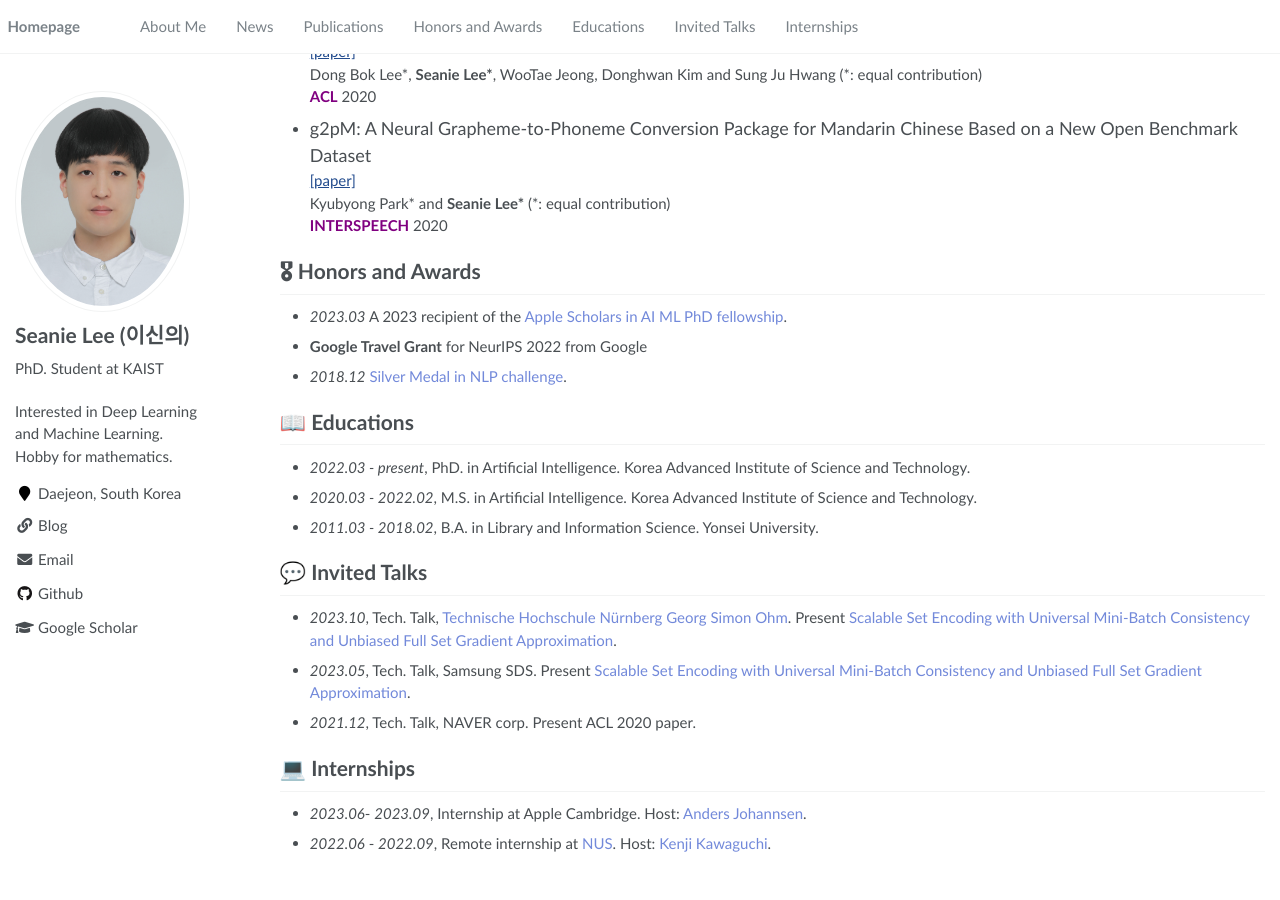
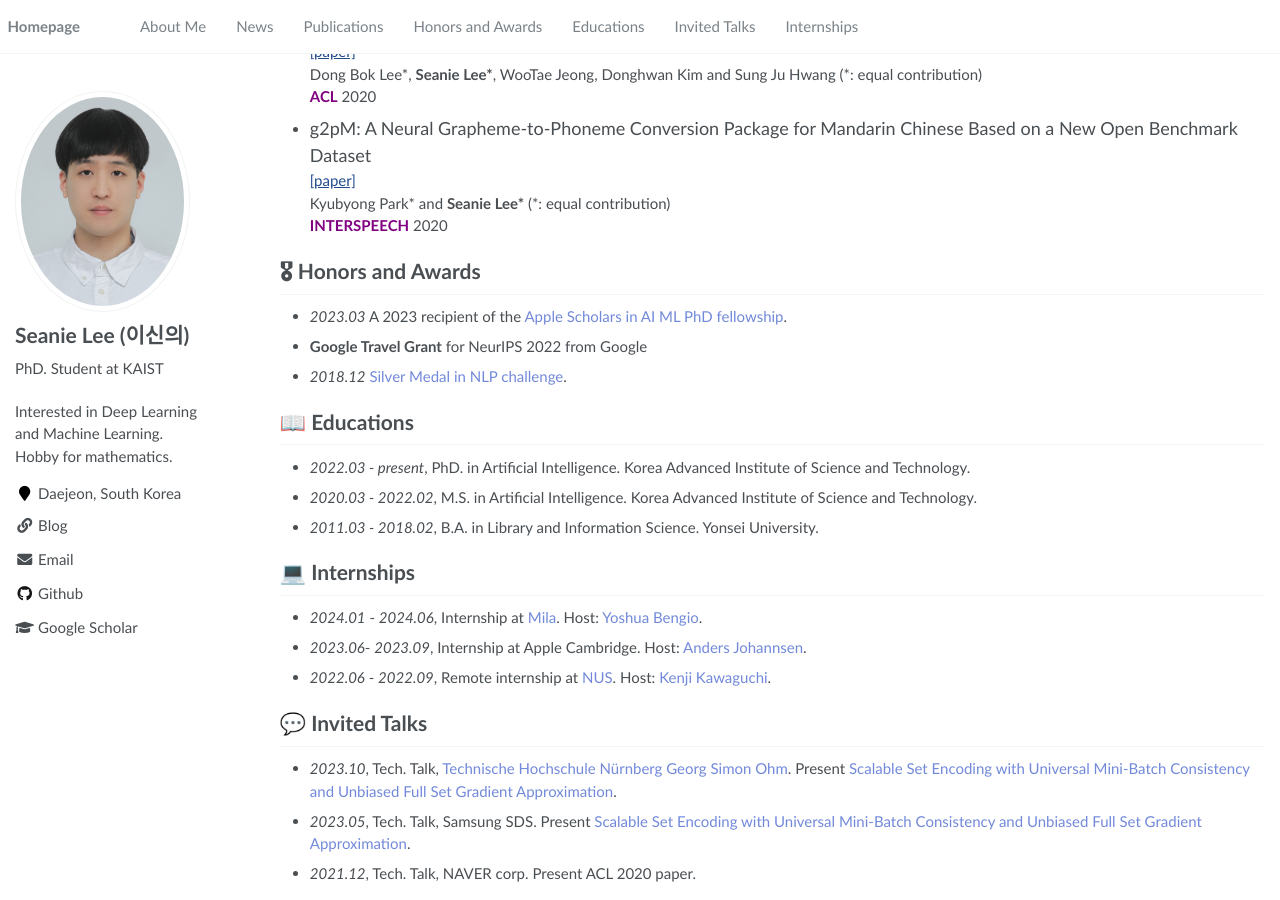
Before and after one commit to seanie12/seanie12.github.io, a Jekyll site: the page built from _pages/about.md, in a window 1280 px wide and 900 px high, scrolled down 2029 px. Built offline with Jekyll 4.4.1, drawn with Linux system fonts in a browser that asks for light colours; before the commit the page ends 2899 px from its top, so only the background shows below that.

Commit message:
Update about.md

```diff
--- a/_pages/about.md
+++ b/_pages/about.md
@@ -21,9 +21,8 @@ I am a PhD student at <a href="https://www.mlai-kaist.com/" style="color: #7289d
 
 
 
-
 # 🔥 News
-- *2023.09*: &nbsp;🎉🎉 I got an internship offer from [Mila](https://mila.quebec/en/), supervised by [Yoshua Bengio](https://yoshuabengio.org/).
+- *2023.09*: &nbsp;🎉🎉 I got an internship offer from <a href="https://mila.quebec/en/" style="color: #7289da; text-decoration: none;" >Mila</a>, supervised by <a href="https://yoshuabengio.org/" style="color: #7289da; text-decoration: none;">Yoshua Bengio</a>.
 - *2023.09*: &nbsp;🎉🎉 One paper accepted to NeurIPS 2023.
 - *2023.04*: &nbsp;🎉🎉 Two papers accepted to ICML 2023.
 - *2023.03*: &nbsp;🎉🎉 Selected as a 2023 recipient of the <a href="https://machinelearning.apple.com/updates/apple-scholars-aiml-2023" style="color: #7289da; text-decoration: none;">Apple Scholars in AI ML PhD fellowship</a>.
@@ -131,7 +130,6 @@ Kyubyong Park\* and **Seanie Lee\*** (\*: equal contribution) \\
 
 
 
-
 # 🎖 Honors and Awards
 - *2023.03* A 2023 recipient of the <a href="https://machinelearning.apple.com/updates/apple-scholars-aiml-2023" style="color: #7289da; text-decoration: none;">Apple Scholars in AI ML PhD fellowship</a>.
 - **Google Travel Grant** for NeurIPS 2022 from Google
@@ -144,12 +142,16 @@ Kyubyong Park\* and **Seanie Lee\*** (\*: equal contribution) \\
 - *2011.03 - 2018.02*, B.A. in Library and Information Science. Yonsei University.
 <!-- - *2008.03 - 2011.02*, Hanyoung Foreign Language High School. -->
 
+
+# 💻 Internships
+- *2024.01* - *2024.06*, Internship at <a href="https://mila.quebec/en/" style="color: #7289da; text-decoration: none;">Mila</a>. Host: <a href="https://yoshuabengio.org/" style="color: #7289da; text-decoration: none;">Yoshua Bengio</a>.
+
+- *2023.06*- *2023.09*, Internship at Apple Cambridge. Host: <a href="http://www.johannsen.com/" style="color: #7289da; text-decoration: none;">Anders Johannsen</a>.
+- *2022.06* - *2022.09*, Remote internship at <a href="https://ml.comp.nus.edu.sg/" style="color: #7289da; text-decoration: none;">NUS</a>. Host: <a href="https://ml.comp.nus.edu.sg/kawaguchi" style="color: #7289da; text-decoration: none;">Kenji Kawaguchi</a>.
+
+
 # 💬 Invited Talks
 - *2023.10*, Tech. Talk, <a href="https://www.th-nuernberg.de/en/" style="color: #7289da; text-decoration: none;">Technische Hochschule Nürnberg Georg Simon Ohm</a>. Present <a href="https://docs.google.com/presentation/d/1s0M7g0kkl2tfiAEiX51uMoaAY7-EuEXt/edit?usp=sharing&ouid=117903268632818009810&rtpof=true&sd=true" style="color: #7289da; text-decoration: none;">Scalable Set Encoding with Universal Mini-Batch Consistency and Unbiased Full Set Gradient Approximation</a>.
 - *2023.05*, Tech. Talk, Samsung SDS. Present <a href="https://docs.google.com/presentation/d/1s0M7g0kkl2tfiAEiX51uMoaAY7-EuEXt/edit?usp=sharing&ouid=117903268632818009810&rtpof=true&sd=true" style="color: #7289da; text-decoration: none;">Scalable Set Encoding with Universal Mini-Batch Consistency and Unbiased Full Set Gradient Approximation</a>.
 - *2021.12*, Tech. Talk, NAVER corp. Present ACL 2020 paper.
 <!-- - *2021.03*, Lorem ipsum dolor sit amet, consectetur adipiscing elit. Vivamus ornare aliquet ipsum, ac tempus justo dapibus sit amet.  \| [\[video\]](https://github.com/) -->
-
-# 💻 Internships
-- *2023.06*- *2023.09*, Internship at Apple Cambridge. Host: <a href="http://www.johannsen.com/" style="color: #7289da; text-decoration: none;">Anders Johannsen</a>.
-- *2022.06* - *2022.09*, Remote internship at <a href="https://ml.comp.nus.edu.sg/" style="color: #7289da; text-decoration: none;">NUS</a>. Host: <a href="https://ml.comp.nus.edu.sg/kawaguchi" style="color: #7289da; text-decoration: none;">Kenji Kawaguchi</a>.
```
